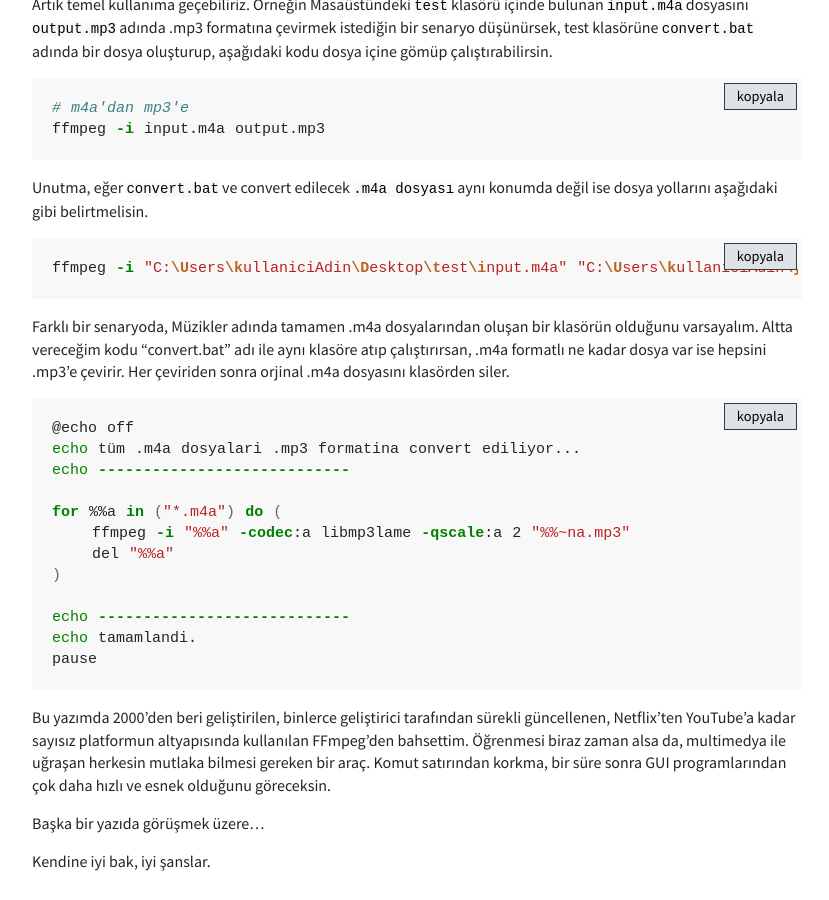
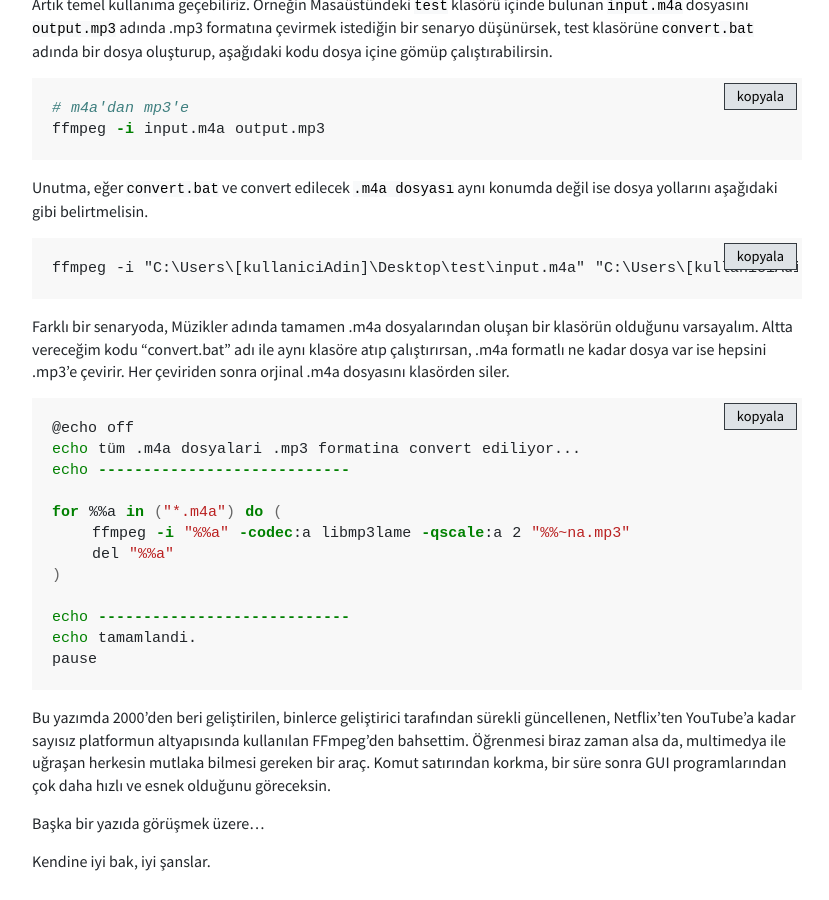
Before and after one commit to akakadir/akakadir.github.io, a Jekyll site: the page built from _posts/2025-07-12-giris8.md, in a window 1280 px wide and 900 px high, scrolled down 838 px. Shown: the whole window, without its empty margins (223-1052 px from the left). Built offline with Jekyll 4.4.1, drawn with Linux system fonts in a browser that asks for light colours.

Commit message:
Update 2025-07-12-giris8.md

`````diff
--- a/_posts/2025-07-12-giris8.md
+++ b/_posts/2025-07-12-giris8.md
@@ -29,8 +29,8 @@ ffmpeg -i input.m4a output.mp3
 
 Unutma, eğer ````convert.bat```` ve convert edilecek ````.m4a dosyası```` aynı konumda değil ise dosya yollarını aşağıdaki gibi belirtmelisin.
 
-````bash
-ffmpeg -i "C:\Users\kullaniciAdin\Desktop\test\input.m4a" "C:\Users\kullaniciAdin\yuklenecekYol\output.mp3"
+````
+ffmpeg -i "C:\Users\[kullaniciAdin]\Desktop\test\input.m4a" "C:\Users\[kullaniciAdin]\[yuklenecekYol]\output.mp3"
 ````
 
 Farklı bir senaryoda, Müzikler adında tamamen .m4a dosyalarından oluşan bir klasörün olduğunu varsayalım. Altta vereceğim kodu "convert.bat" adı ile aynı klasöre atıp çalıştırırsan, .m4a formatlı ne kadar dosya var ise hepsini .mp3'e çevirir. Her çeviriden sonra orjinal .m4a dosyasını klasörden siler.
`````
